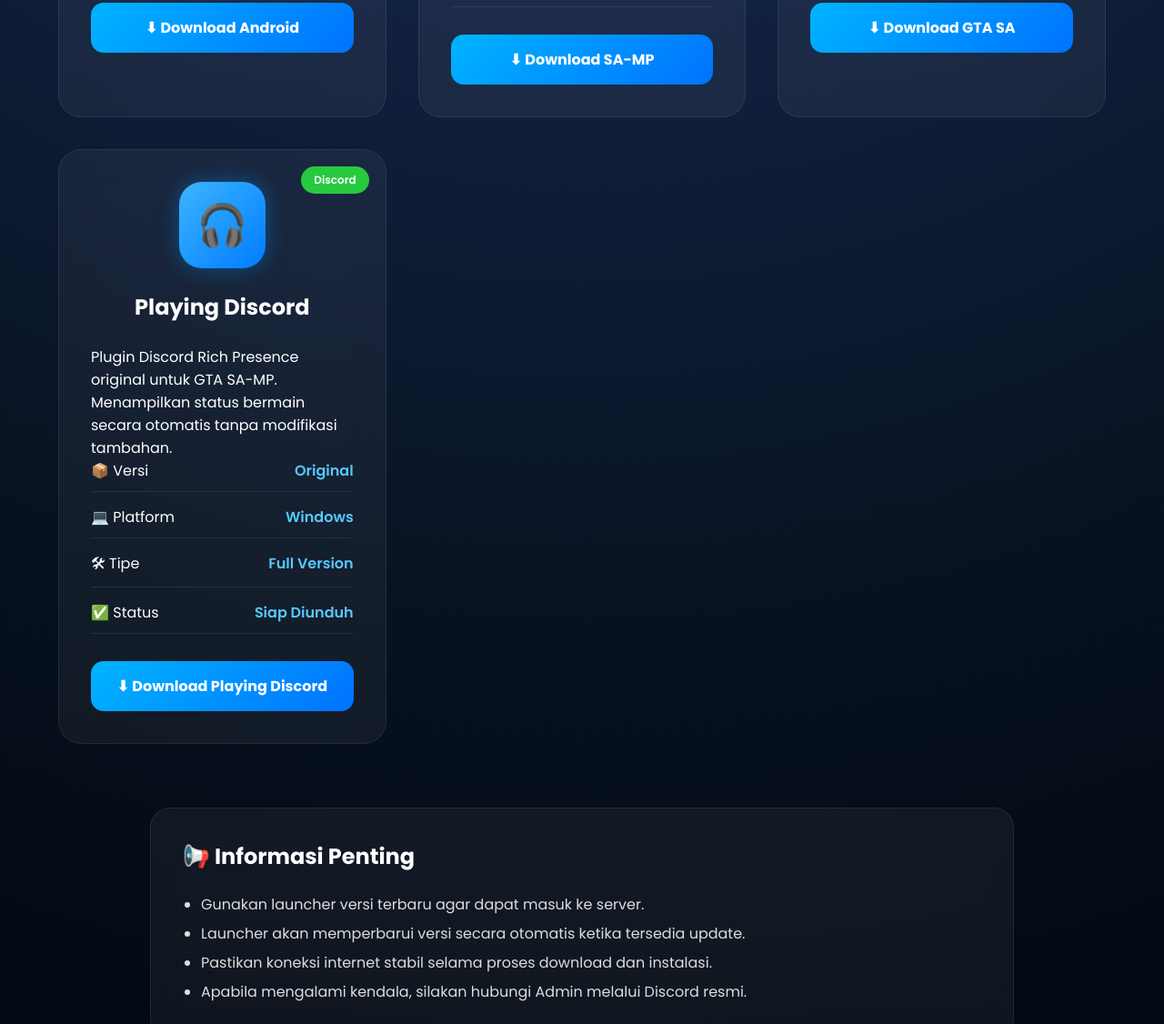
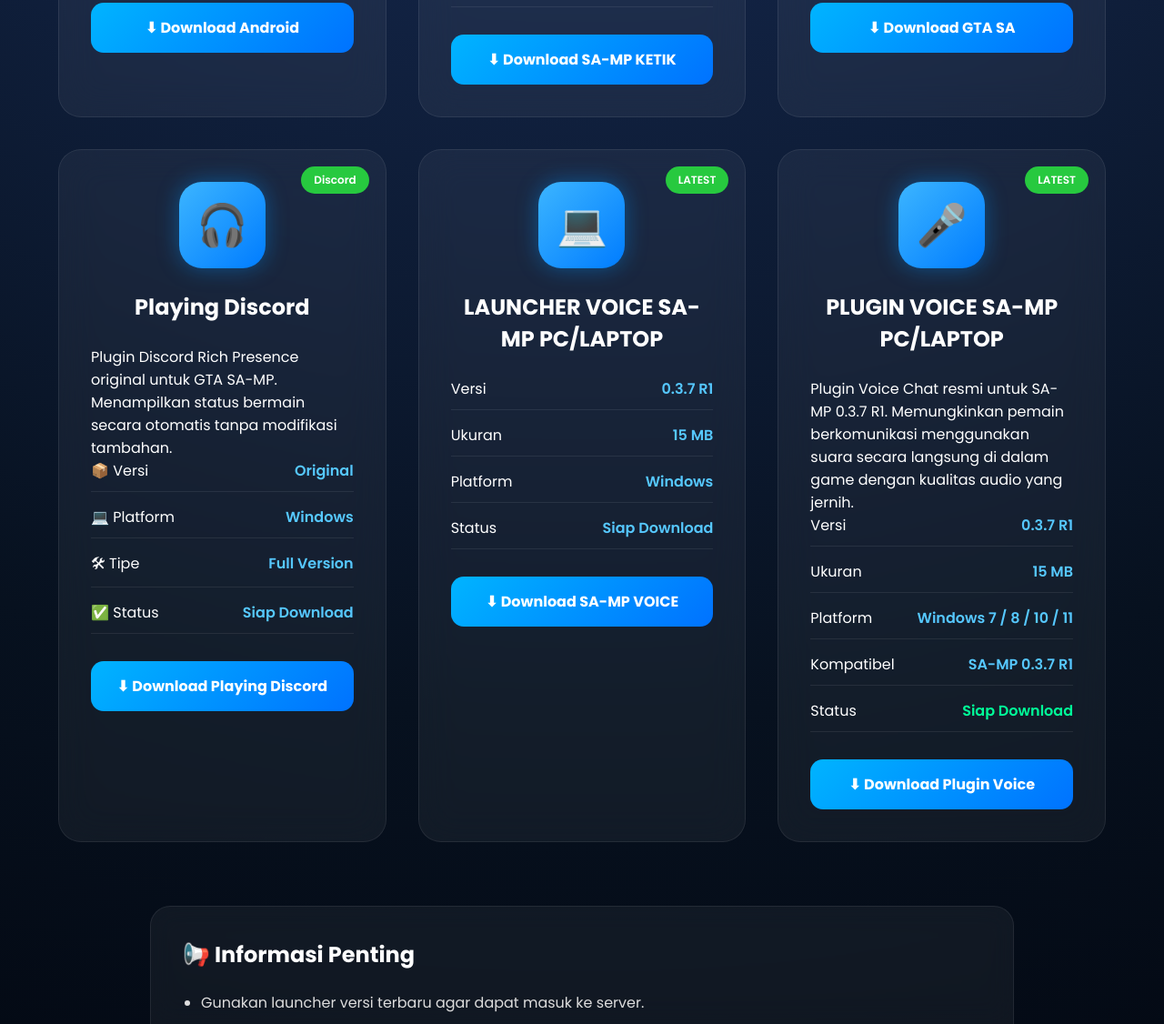
Before and after one commit to NugiHamzah/mysunshineroleplay, a website: page public/download.html in a window 1280 px wide. Shown: the part 862-1988 px from the top of the page at 91% size. Drawn offline with Linux system fonts and the light colour scheme.

Commit message:
Update download.html

```diff
--- a/public/download.html
+++ b/public/download.html
@@ -448,14 +448,14 @@
 
     </div>
 
-    <!-- SA-MP PC -->
+    <!-- SA-MP PC KETIK -->
     <div class="card">
 
         <div class="badge">LATEST</div>
 
         <div class="icon">💻</div>
 
-        <h2>LAUNCHER SA-MP PC/LAPTOP</h2>
+        <h2>LAUNCHER KETIK SA-MP PC/LAPTOP</h2>
 
         <div class="info">
 
@@ -484,7 +484,7 @@
         <a href="https://sa-mp.co.id/files/sa-mp-0.3.7-R5-1-install.exe"
            class="download-btn"
            target="_blank">
-            ⬇ Download SA-MP
+            ⬇ Download SA-MP KETIK
         </a>
 
     </div>
@@ -563,7 +563,7 @@
 
             <div class="row">
                 <span>✅ Status</span>
-                <span>Siap Diunduh</span>
+                <span>Siap Download</span>
             </div>
 
         </div>
@@ -573,6 +573,100 @@
         target="_blank"
         rel="noopener noreferrer">
             ⬇ Download Playing Discord
+        </a>
+
+    </div>
+
+        <!-- SA-MP PC VOICE -->
+    <div class="card">
+
+        <div class="badge">LATEST</div>
+
+        <div class="icon">💻</div>
+
+        <h2>LAUNCHER VOICE SA-MP PC/LAPTOP</h2>
+
+        <div class="info">
+
+            <div class="row">
+                <span>Versi</span>
+                <span>0.3.7 R1</span>
+            </div>
+
+            <div class="row">
+                <span>Ukuran</span>
+                <span>15 MB</span>
+            </div>
+
+            <div class="row">
+                <span>Platform</span>
+                <span>Windows</span>
+            </div>
+
+            <div class="row">
+                <span>Status</span>
+                <span>Siap Download</span>
+            </div>
+
+        </div>
+
+        <a href="https://www.mediafire.com/file/jgpx7t9ugphn8sk/sa-mp-0.3.7-install.exe/file"
+           class="download-btn"
+           target="_blank">
+            ⬇ Download SA-MP VOICE
+        </a>
+
+    </div>
+
+    <!-- PLUGIN VOICE PC -->
+    <div class="card">
+
+        <div class="badge">LATEST</div>
+
+        <div class="icon">🎤</div>
+
+        <h2>PLUGIN VOICE SA-MP PC/LAPTOP</h2>
+
+        <p class="description">
+            Plugin Voice Chat resmi untuk SA-MP 0.3.7 R1.
+            Memungkinkan pemain berkomunikasi menggunakan suara secara langsung
+            di dalam game dengan kualitas audio yang jernih.
+        </p>
+
+        <div class="info">
+
+            <div class="row">
+                <span>Versi</span>
+                <span>0.3.7 R1</span>
+            </div>
+
+            <div class="row">
+                <span>Ukuran</span>
+                <span>15 MB</span>
+            </div>
+
+            <div class="row">
+                <span>Platform</span>
+                <span>Windows 7 / 8 / 10 / 11</span>
+            </div>
+
+            <div class="row">
+                <span>Kompatibel</span>
+                <span>SA-MP 0.3.7 R1</span>
+            </div>
+
+            <div class="row">
+                <span>Status</span>
+                <span style="color:#00ff99;">Siap Download</span>
+            </div>
+
+        </div>
+
+        <a href="https://www.mediafire.com/file/taae34n0gira76e/plugin+voice+sa-mp.rar/file"
+           class="download-btn"
+           target="_blank"
+           rel="noopener">
+            ⬇ Download Plugin Voice
         </a>
 
     </div>
```
